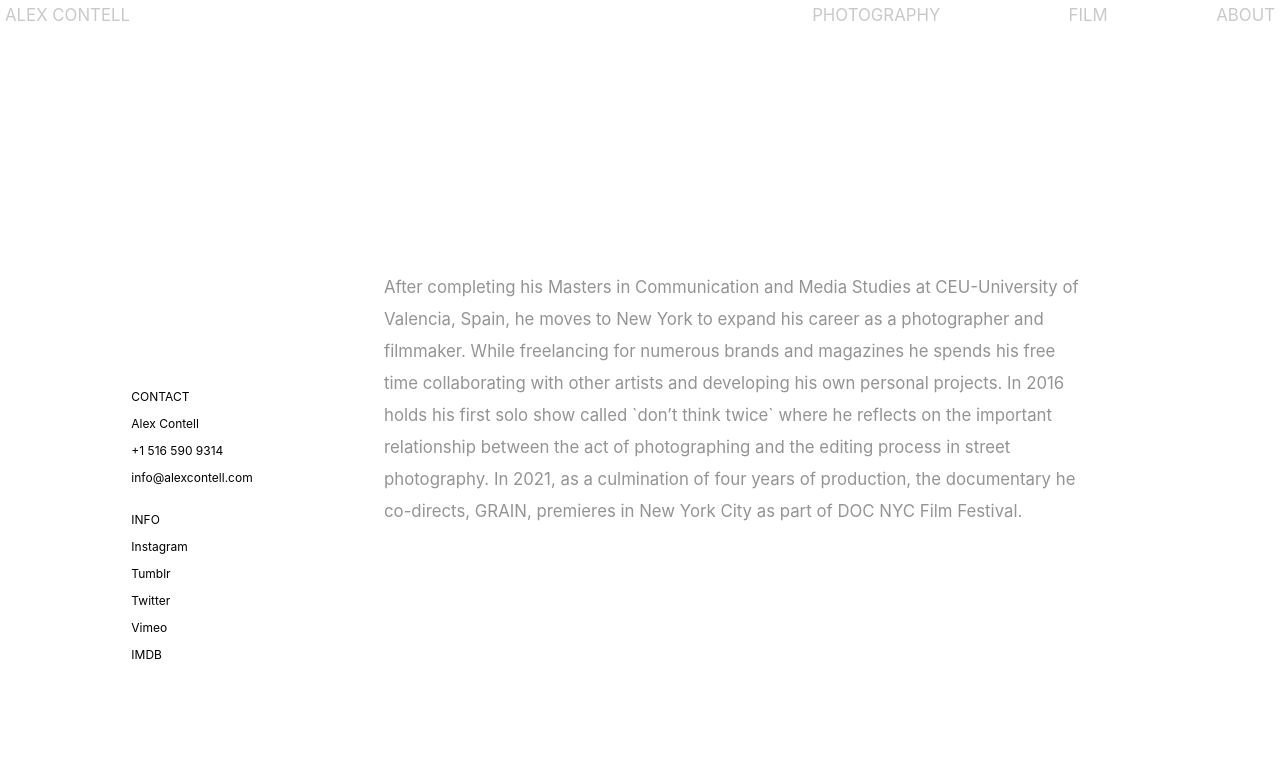
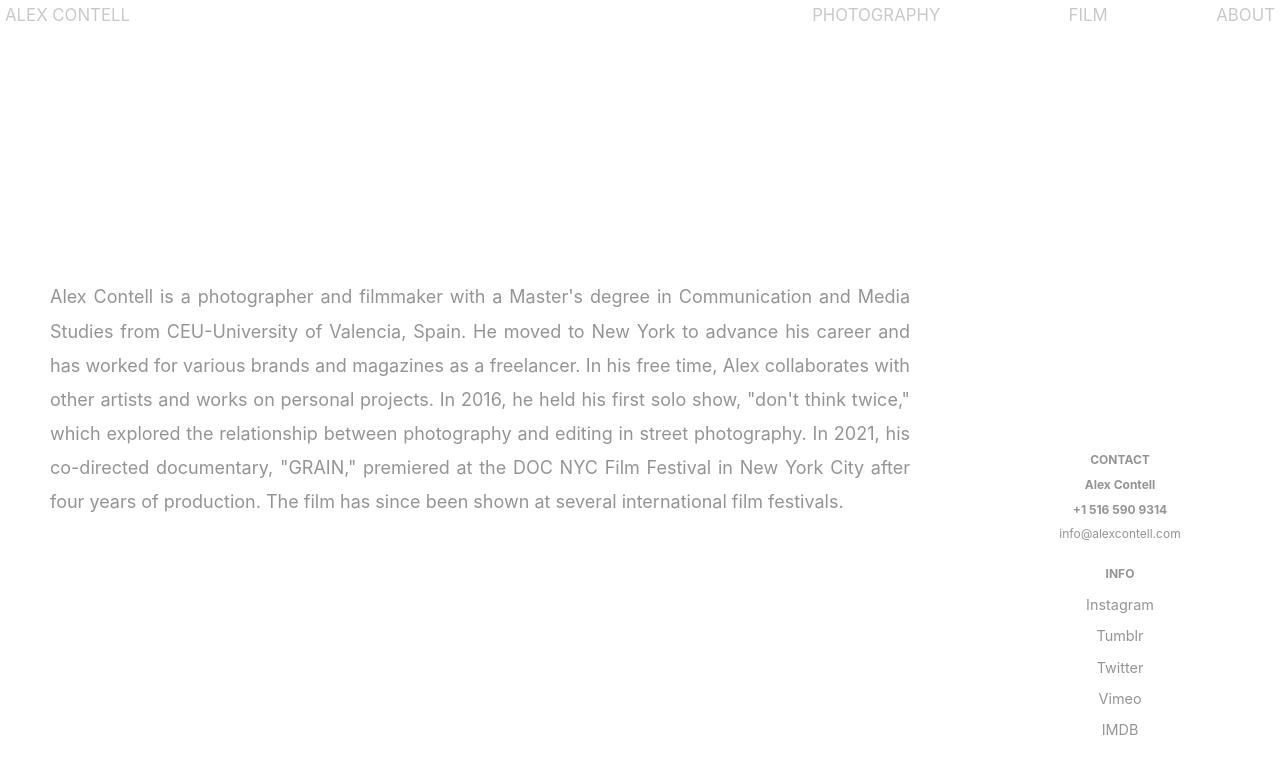
Before and after one commit to acm-sp85/photo-portfolio, a Next.js app: page /about in a window 1280 px wide. Shown: the top 774 px of the page. Built offline with nearby package versions, Linux system fonts and the light colour scheme.

Commit message:
added responsivenes to all sections

```diff
--- a/pages/about.js
+++ b/pages/about.js
@@ -6,53 +6,21 @@ import Link from 'next/link';
 export default function about() {
   return (
     // <li className={`${styles.projectsPdText} ${styles.projectsPdSubdetail}`}>
+
     <div className={`${styles.about__container} ${styles.centered}`}>
       <div className={styles.about__left}>
-        <div className={styles.about__left__top}>
-          {/* <Image
-            width="300px"
-            height="300px"
-            src="https://res.cloudinary.com/acm-85/image/upload/v1671568786/about/bio-pic_jkixgd.jpg"
-            alt="portrait"
-          /> */}
-        </div>
-        <div className={styles.about__left__bottom}>
-          <p>CONTACT</p>
-          <p>Alex Contell</p>
-          <p>+1 516 590 9314</p>
-          <a href="mailto:info@alexcontell.com">info@alexcontell.com</a>
-          <br />
-          <br />
-          <p>INFO</p>
-          <Link href="https://www.instagram.com/alex_contell/">
-            <p>Instagram</p>
-          </Link>
-          <Link href="https://dontttwice.tumblr.com/">
-            <p>Tumblr</p>
-          </Link>
-          <Link href="https://twitter.com/Alex_Contell">
-            <p>Twitter</p>
-          </Link>
-          <Link href="https://vimeo.com/alexcontell">
-            <p>Vimeo</p>
-          </Link>
-          <Link href="https://www.imdb.com/name/nm3990386/?ref_=nv_sr_srsg_0">
-            <p>IMDB</p>
-          </Link>
-        </div>
-      </div>
-      <div className={styles.about__right}>
         <p className={styles.about__text}>
-          After completing his Masters in Communication and Media Studies at
-          CEU-University of Valencia, Spain, he moves to New York to expand his
-          career as a photographer and filmmaker. While freelancing for numerous
-          brands and magazines he spends his free time collaborating with other
-          artists and developing his own personal projects. In 2016 holds his
-          first solo show called `don’t think twice` where he reflects on the
-          important relationship between the act of photographing and the
-          editing process in street photography. In 2021, as a culmination of
-          four years of production, the documentary he co-directs, GRAIN,
-          premieres in New York City as part of DOC NYC Film Festival.
+          Alex Contell is a photographer and filmmaker with a Master's degree in
+          Communication and Media Studies from CEU-University of Valencia,
+          Spain. He moved to New York to advance his career and has worked for
+          various brands and magazines as a freelancer. In his free time, Alex
+          collaborates with other artists and works on personal projects. In
+          2016, he held his first solo show, "don't think twice," which explored
+          the relationship between photography and editing in street
+          photography. In 2021, his co-directed documentary, "GRAIN," premiered
+          at the DOC NYC Film Festival in New York City after four years of
+          production. The film has since been shown at several international
+          film festivals.
         </p>
         {/* <p className={styles.about__text}>
           CLIENTS Vogue | The Sunday Times | JPM Chase | The Tennis Channel |
@@ -60,6 +28,53 @@ export default function about() {
           Arizona Beverage Company | Union Savings Bank | Telva{' '}
         </p> */}
       </div>
+      <div className={styles.about__right}>
+        <div className={styles.about__right__top}></div>
+        <div className={styles.about__right__bottom}>
+          <h2 className={styles.about__contact}>CONTACT</h2>
+          <h2 className={styles.about__contact}>Alex Contell</h2>
+          <h2 className={styles.about__contact}>+1 516 590 9314</h2>
+          <a
+            className={styles.about__contact}
+            href="mailto:info@alexcontell.com"
+          >
+            info@alexcontell.com
+          </a>
+          <br />
+          <br />
+          <h2 className={styles.about__contact}>INFO</h2>
+          <Link
+            className={styles.about__contact}
+            href="https://www.instagram.com/alex_contell/"
+          >
+            <p>Instagram</p>
+          </Link>
+          <Link
+            className={styles.about__contact}
+            href="https://dontttwice.tumblr.com/"
+          >
+            <p>Tumblr</p>
+          </Link>
+          <Link
+            className={styles.about__contact}
+            href="https://twitter.com/Alex_Contell"
+          >
+            <p>Twitter</p>
+          </Link>
+          <Link
+            className={styles.about__contact}
+            href="https://vimeo.com/alexcontell"
+          >
+            <p>Vimeo</p>
+          </Link>
+          <Link
+            className={styles.about__contact}
+            href="https://www.imdb.com/name/nm3990386/?ref_=nv_sr_srsg_0"
+          >
+            <p>IMDB</p>
+          </Link>
+        </div>
+      </div>
     </div>
   );
 }
--- a/pages/assignments/[assignmentName].js
+++ b/pages/assignments/[assignmentName].js
@@ -11,8 +11,7 @@ export default function Assignments({ images, nextCursor, folders }) {
 
   return (
     <div className={styles.assignment__block}>
-      <ImageGallery images={images} folder={folder} showGrid={true} />
-      {/* <p className={styles.assignmentName}>{folder}</p> */}
+      <ImageGallery images={images} folder={folder} grid={true} />
     </div>
   );
 }
--- a/pages/components/NavBar.js
+++ b/pages/components/NavBar.js
@@ -2,6 +2,7 @@ import Link from 'next/link';
 import React from 'react';
 import styles from './../../styles/Home.module.scss';
 import { useState, useEffect } from 'react';
+import useWindowSize from './hooks/useWindowSize';
 
 export default function NavBar() {
   const [togglePhoto, setTogglePhoto] = useState(false);
@@ -139,26 +140,3 @@ export default function NavBar() {
     </div>
   );
 }
-
-function useWindowSize() {
-  const [windowSize, setWindowSize] = useState({
-    width: undefined,
-    height: undefined,
-  });
-
-  useEffect(() => {
-    function handleResize() {
-      setWindowSize({
-        width: window.innerWidth,
-        height: window.innerHeight,
-      });
-    }
-
-    window.addEventListener('resize', handleResize);
-
-    handleResize();
-
-    return () => window.removeEventListener('resize', handleResize);
-  }, []);
-  return windowSize;
-}
--- a/pages/components/useWindowSize.js
+++ b/pages/components/hooks/useWindowSize.js
@@ -1,4 +1,3 @@
-import React from 'react';
 import { useState, useEffect } from 'react';
 function useWindowSize() {
   const [windowSize, setWindowSize] = useState({
--- a/styles/Home.module.scss
+++ b/styles/Home.module.scss
@@ -27,6 +27,8 @@ $color-primary: #f3a200;
 
   transform: scale(1.5);
 }
+
+// PHOTO GALLERY ----------------------------
 
 .photo__display {
   display: flex;
@@ -75,6 +77,8 @@ $color-primary: #f3a200;
   margin-top: 30px;
 }
 
+// VIDEO --------------------------------------
+
 .video {
   object-fit: cover;
   width: 100%;
@@ -84,61 +88,115 @@ $color-primary: #f3a200;
   background-color: #000000;
 }
 
+// ASSIGNMENTS & PERSONAL LISTS -------------------------------
+
+.list__block {
+  display: flex;
+  max-height: 100vw;
+  justify-content: center;
+  text-align: center;
+}
 .list {
-  display: grid;
+  // display: inline-block;
 
   > * {
     font-size: 3rem;
     color: rgb(201, 201, 201);
-    // color: rgb(90, 90, 90);
-    // filter: invert(1);
     font-weight: 400;
     text-transform: uppercase;
+    @media (max-width: 750px) {
+      font-size: 2rem;
+    }
   }
 }
 
-.assignment__block {
-  min-height: 100vh;
+.list__name {
+  display: block;
+  justify-content: center;
+  text-align: center;
 }
+// .assignment__block {
+//   min-height: 100vh;
+// }
 
 .assignmentName {
   font-size: 1.4rem;
   text-align: center;
+  justify-content: center;
   color: rgba(90, 90, 90, 0.495);
-
-  // color: white;
   text-transform: uppercase;
   bottom: 0px;
   position: relative;
   transform: translateY(40px);
 }
+
+// RAM -------------------------------
 .ram__block {
   height: 100vh;
+  // display: grid;
+  // grid-template-rows: 75vh 25vh;
 }
 
 .ram__images {
-  margin: auto;
-  min-height: 97vh;
-  align-items: center;
-  justify-content: center;
-  text-align: center;
-  display: flex;
+  position: relative;
+  object-fit: contain;
+  display: grid;
+  height: 90vh;
+  width: auto;
+  padding: 50px;
+
+  @media (max-width: 750px) {
+    height: auto;
+    width: 100vw;
+    padding: 0;
+  }
 }
 .ram__text {
   font-size: 1.4rem;
   color: rgba(90, 90, 90, 0.495);
+  width: 60vw;
   text-transform: uppercase;
+  position: relative;
+  bottom: 0;
+  text-align: center;
   justify-content: center;
-  text-align: center;
   display: flex;
+  margin: auto;
+  align-items: center;
+  @media (max-width: 750px) {
+    position: absolute;
+    font-size: 1.3rem;
+    width: 100vw;
+  }
 }
 
+//ABOUT --------------------------------
 .about__container {
   display: grid;
-  grid-template-columns: 30vw 70vw;
+  grid-template-columns: 75vw 25vw;
+
+  @media (max-width: 750px) {
+    display: block;
+  }
 }
 
-.about__left {
+.about__text {
+  color: rgba(90, 90, 90, 0.65);
+  font-size: 1.5rem;
+  line-height: 1.9;
+  // text-align: left;
+  padding: 50px;
+}
+.about__contact {
+  color: rgba(90, 90, 90, 0.65);
+  font-size: 1rem;
+  text-align: center;
+  > * {
+    font-size: 1.2rem;
+  }
+}
+
+.about__right {
   // background-color: beige;
   height: 100vh;
   display: grid;
@@ -146,29 +204,25 @@ $color-primary: #f3a200;
   align-items: center;
 }
 
-.about__left__top {
+.about__right__top {
   // background-color: #f3a200;
 }
 
-.about__left__bottom {
+.about__right__bottom {
   // background-color: #2900f3;
   text-align: left;
+  margin-top: 300px;
 }
-.about__right {
+.about__left {
   // background-color: aqua;
   height: 100vh;
   display: grid;
   justify-content: center;
   align-items: center;
+  text-align: justify;
 }
 
-.about__text {
-  color: rgba(90, 90, 90, 0.65);
-  line-height: 1.9;
-  font-size: 1.4rem;
-  text-align: left;
-  margin-right: 200px;
-}
+//-----------------------------
 
 .with__transition {
   transition: all 0.3s ease;
--- a/styles/globals.css
+++ b/styles/globals.css
@@ -6,7 +6,6 @@ body {
   font-family: -apple-system, BlinkMacSystemFont, Segoe UI, Roboto, Oxygen,
     Ubuntu, Cantarell, Fira Sans, Droid Sans, Helvetica Neue, sans-serif;
   font-size: 12px;
-  /* background-color: black; */
 }
 
 a {
@@ -18,6 +17,9 @@ a {
 li {
   list-style: none;
 }
+ul {
+  padding: 0;
+}
 
 * {
   box-sizing: border-box;
@@ -28,12 +30,11 @@ li {
   display: none;
 }
 
-/* @media (prefers-color-scheme: dark) {
-  html {
-    color-scheme: dark;
+@media (max-width: 750px) {
+  body {
+    font-size: 24px;
   }
-  body {
-    color: black;
-    background: white;
+  p {
+    font-size: 24px;
   }
-} */
+}
```
Also changed, not shown: pages/assignments.js (+26 -2 lines), pages/components/ImageGallery.js (+4 -10 lines), pages/gallery/[galleryName].js (+11 -7 lines), pages/personal.js (+6 -1 lines), pages/ram.js (+8 -3 lines).
